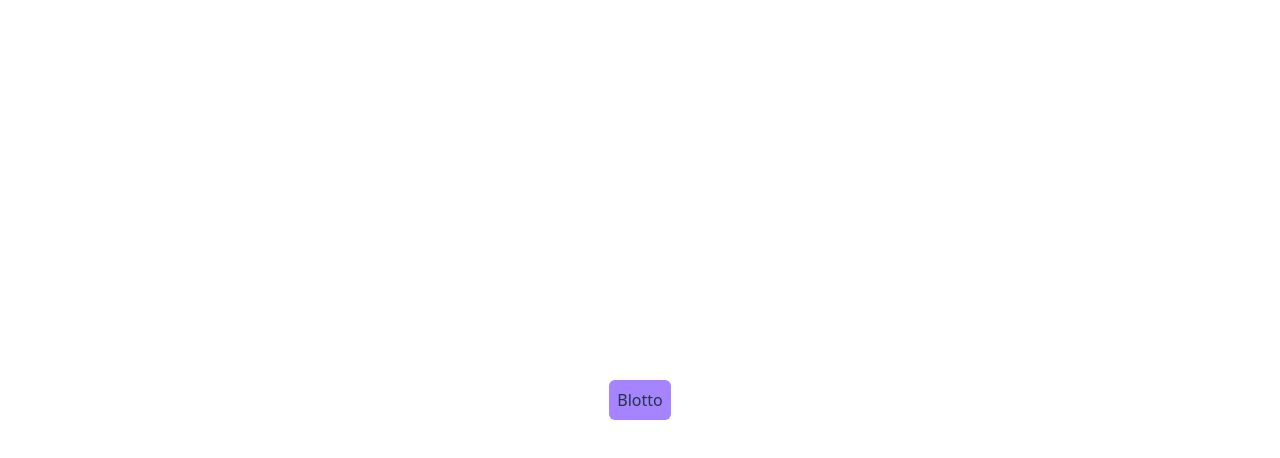
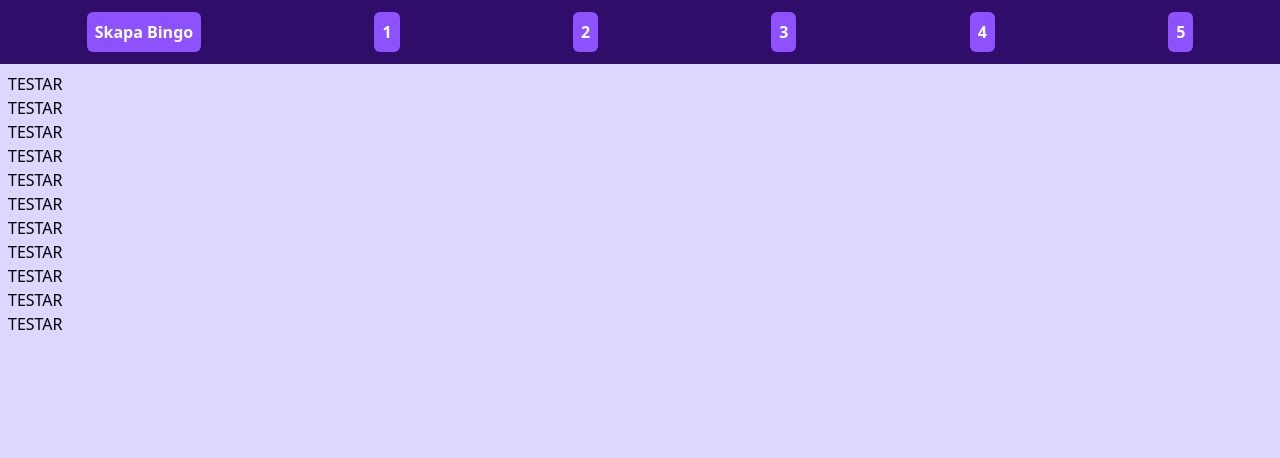
Before and after one commit to DanielRiddersporre/Blotto, a React (Vite) app in the folder Blotto_UI/: page / in a window 1280 px wide. Shown: the top 458 px of the page. Built offline with nearby package versions, Linux system fonts and the light colour scheme.

Commit message:
Menu bar more or less done

```diff
--- a/Blotto_UI/index.html
+++ b/Blotto_UI/index.html
@@ -6,7 +6,7 @@
     <meta name="viewport" content="width=device-width, initial-scale=1.0" />
     <title>blotto_ui</title>
   </head>
-  <body>
+  <body class="flex">
     <div id="root"></div>
     <script type="module" src="/src/main.tsx"></script>
   </body>
--- a/Blotto_UI/src/App.css
+++ b/Blotto_UI/src/App.css
@@ -1,33 +1,4 @@
 #root {
-  max-width: 1280px;
-  margin: 0 auto;
-  padding: 2rem;
-  text-align: center;
+  width: 100vw;
+  height: 100vh;
 }
-
-.logo {
-  height: 6em;
-  padding: 1.5em;
-  will-change: filter;
-  transition: filter 300ms;
-}
-.logo:hover {
-  filter: drop-shadow(0 0 2em #646cffaa);
-}
-.logo.react:hover {
-  filter: drop-shadow(0 0 2em #61dafbaa);
-}
-
-@media (prefers-reduced-motion: no-preference) {
-  a:nth-of-type(2) .logo {
-    animation: logo-spin infinite 20s linear;
-  }
-}
-
-.card {
-  padding: 2em;
-}
-
-.read-the-docs {
-  color: #888;
-}
--- a/Blotto_UI/src/App.tsx
+++ b/Blotto_UI/src/App.tsx
@@ -4,8 +4,28 @@ function App() {
 
   return (
     <>
-      <div>
-        <p className='bg-violet-400 p-2 rounded-md'>Blotto</p>
+      <div className='flex flex-col bg-violet-200 h-full'>
+        <div className='flex justify-around py-3 items-start bg-violet-950'>
+          <button className='text-white font-bold rounded-md bg-violet-500 p-2'>Skapa Bingo</button>
+          <button className='text-white font-bold rounded-md bg-violet-500 p-2'>1</button>
+          <button className='text-white font-bold rounded-md bg-violet-500 p-2'>2</button>
+          <button className='text-white font-bold rounded-md bg-violet-500 p-2'>3</button>
+          <button className='text-white font-bold rounded-md bg-violet-500 p-2'>4</button>
+          <button className='text-white font-bold rounded-md bg-violet-500 p-2'>5</button>
+        </div>
+        <div className='flex-1 p-2'>
+          <p className=''>TESTAR</p>
+          <p className=''>TESTAR</p>
+          <p className=''>TESTAR</p>
+          <p className=''>TESTAR</p>
+          <p className=''>TESTAR</p>
+          <p className=''>TESTAR</p>
+          <p className=''>TESTAR</p>
+          <p className=''>TESTAR</p>
+          <p className=''>TESTAR</p>
+          <p className=''>TESTAR</p>
+          <p className=''>TESTAR</p>
+        </div>
       </div>
     </>
   )
--- a/Blotto_UI/src/index.css
+++ b/Blotto_UI/src/index.css
@@ -1,70 +1,6 @@
 @import "tailwindcss";
 
-:root {
-  font-family: system-ui, Avenir, Helvetica, Arial, sans-serif;
-  line-height: 1.5;
-  font-weight: 400;
-
-  color-scheme: light dark;
-  color: rgba(255, 255, 255, 0.87);
-  background-color: #242424;
-
-  font-synthesis: none;
-  text-rendering: optimizeLegibility;
-  -webkit-font-smoothing: antialiased;
-  -moz-osx-font-smoothing: grayscale;
+body {
+    height: 100vh;
+    width: 100vw;
 }
-
-a {
-  font-weight: 500;
-  color: #646cff;
-  text-decoration: inherit;
-}
-a:hover {
-  color: #535bf2;
-}
-
-body {
-  margin: 0;
-  display: flex;
-  place-items: center;
-  min-width: 320px;
-  min-height: 100vh;
-}
-
-h1 {
-  font-size: 3.2em;
-  line-height: 1.1;
-}
-
-button {
-  border-radius: 8px;
-  border: 1px solid transparent;
-  padding: 0.6em 1.2em;
-  font-size: 1em;
-  font-weight: 500;
-  font-family: inherit;
-  background-color: #1a1a1a;
-  cursor: pointer;
-  transition: border-color 0.25s;
-}
-button:hover {
-  border-color: #646cff;
-}
-button:focus,
-button:focus-visible {
-  outline: 4px auto -webkit-focus-ring-color;
-}
-
-@media (prefers-color-scheme: light) {
-  :root {
-    color: #213547;
-    background-color: #ffffff;
-  }
-  a:hover {
-    color: #747bff;
-  }
-  button {
-    background-color: #f9f9f9;
-  }
-}
```
